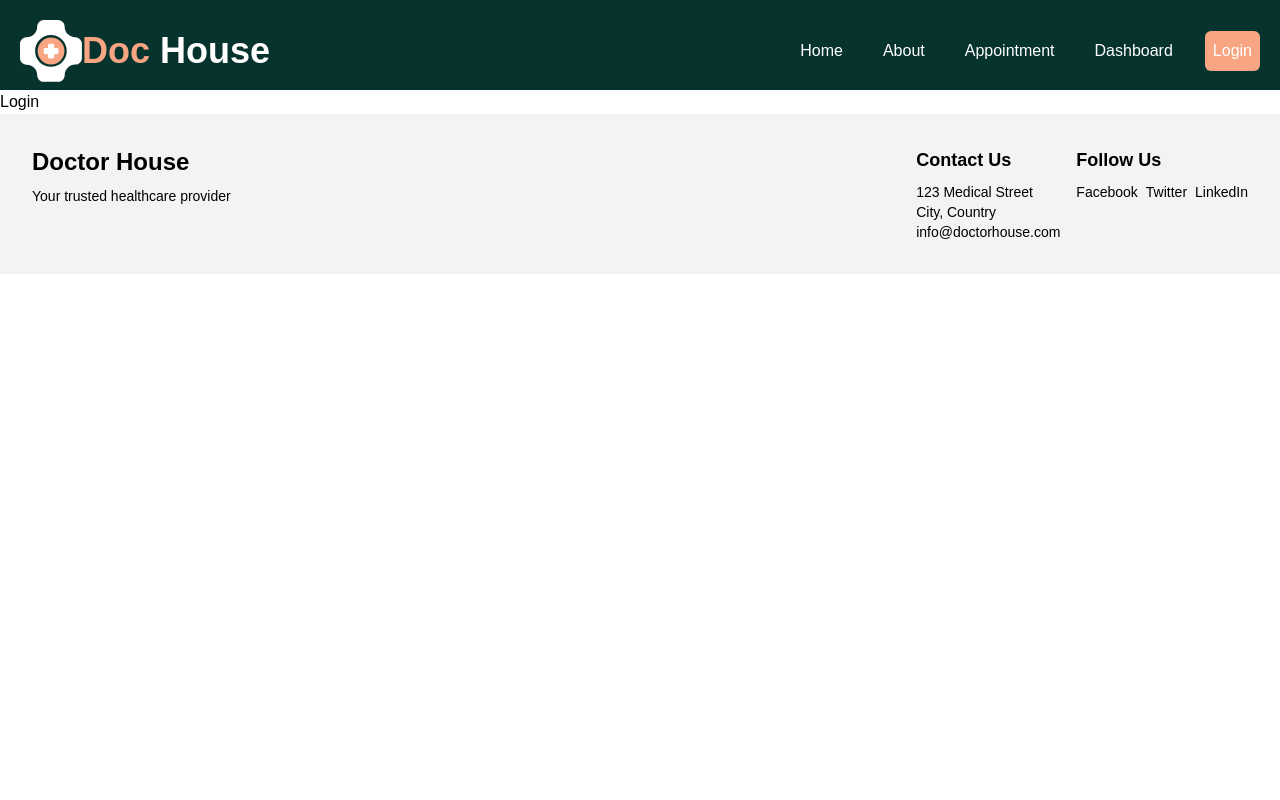
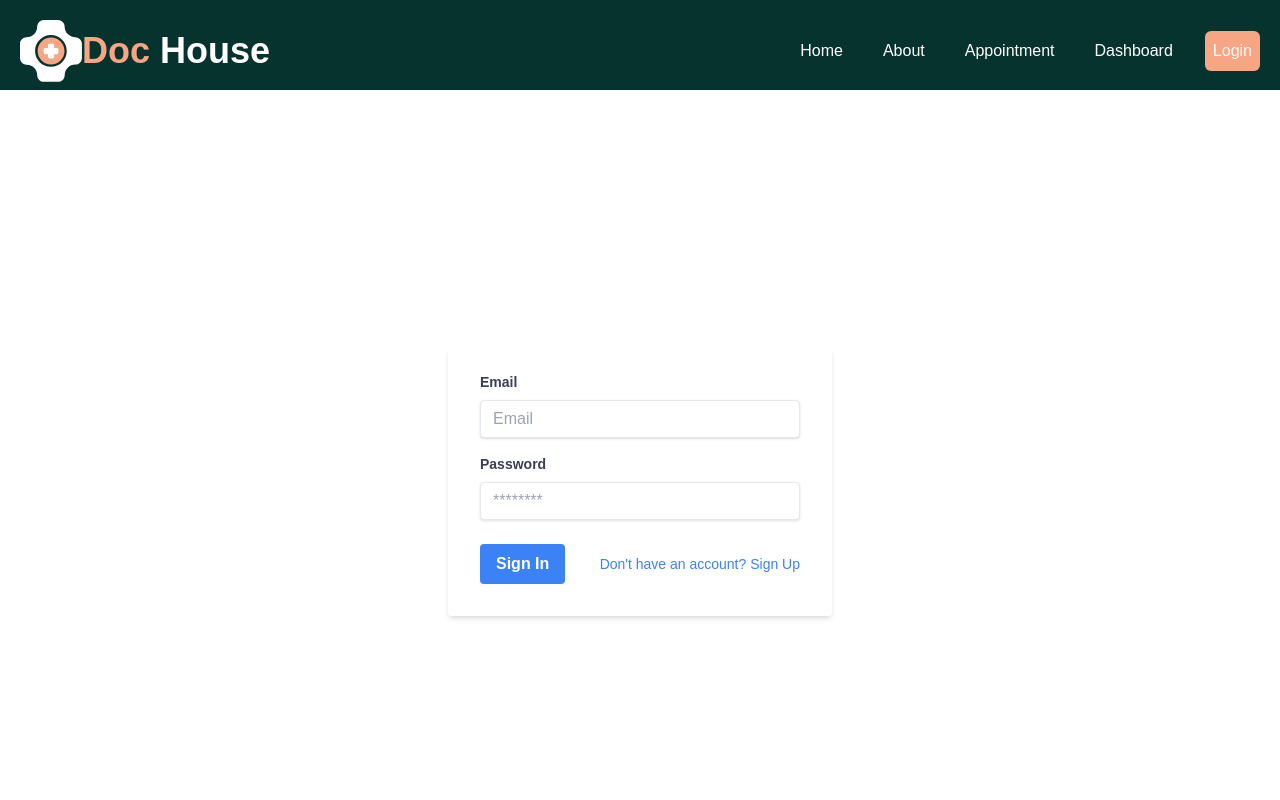
Before and after one commit to mehrabhossain1/doc-house, a React (Vite) app: page /login in a window 1280 px wide. Shown: the top 800 px of the page. Built offline with nearby package versions, Linux system fonts and the light colour scheme; no server answers.

Commit message:
created sing up and login component

```diff
--- a/src/pages/Login/Login.jsx
+++ b/src/pages/Login/Login.jsx
@@ -1,3 +1,52 @@
+import { Link } from 'react-router-dom'
+
 export const Login = () => {
-  return <div>Login</div>
+  return (
+    <div className='flex items-center justify-center h-screen'>
+      <form className='bg-white shadow-md rounded px-8 pt-6 pb-8 mb-4 w-96'>
+        <div className='mb-4'>
+          <label
+            className='block text-gray-700 text-sm font-bold mb-2'
+            htmlFor='email'
+          >
+            Email
+          </label>
+          <input
+            className='shadow appearance-none border rounded w-full py-2 px-3 text-gray-700 leading-tight focus:outline-none focus:shadow-outline'
+            id='email'
+            type='email'
+            placeholder='Email'
+          />
+        </div>
+        <div className='mb-6'>
+          <label
+            className='block text-gray-700 text-sm font-bold mb-2'
+            htmlFor='password'
+          >
+            Password
+          </label>
+          <input
+            className='shadow appearance-none border rounded w-full py-2 px-3 text-gray-700 leading-tight focus:outline-none focus:shadow-outline'
+            id='password'
+            type='password'
+            placeholder='********'
+          />
+        </div>
+        <div className='flex items-center justify-between'>
+          <button
+            className='bg-blue-500 hover:bg-blue-700 text-white font-bold py-2 px-4 rounded focus:outline-none focus:shadow-outline'
+            type='button'
+          >
+            Sign In
+          </button>
+          <Link
+            to='/signup' // Specify the route for the Sign Up page
+            className='text-blue-500 hover:text-blue-700 text-sm'
+          >
+            Don't have an account? Sign Up
+          </Link>
+        </div>
+      </form>
+    </div>
+  )
 }
--- a/src/pages/Signup/Signup.jsx
+++ b/src/pages/Signup/Signup.jsx
@@ -1,3 +1,66 @@
+import { Link } from 'react-router-dom'
+
 export const Signup = () => {
-  return <div>Signup</div>
+  return (
+    <div className='flex items-center justify-center h-screen'>
+      <form className='bg-white shadow-md rounded px-8 pt-6 pb-8 mb-4 w-96'>
+        <div className='mb-4'>
+          <label
+            className='block text-gray-700 text-sm font-bold mb-2'
+            htmlFor='username'
+          >
+            Username
+          </label>
+          <input
+            className='shadow appearance-none border rounded w-full py-2 px-3 text-gray-700 leading-tight focus:outline-none focus:shadow-outline'
+            id='username'
+            type='text'
+            placeholder='Username'
+          />
+        </div>
+        <div className='mb-4'>
+          <label
+            className='block text-gray-700 text-sm font-bold mb-2'
+            htmlFor='email'
+          >
+            Email
+          </label>
+          <input
+            className='shadow appearance-none border rounded w-full py-2 px-3 text-gray-700 leading-tight focus:outline-none focus:shadow-outline'
+            id='email'
+            type='email'
+            placeholder='Email'
+          />
+        </div>
+        <div className='mb-6'>
+          <label
+            className='block text-gray-700 text-sm font-bold mb-2'
+            htmlFor='password'
+          >
+            Password
+          </label>
+          <input
+            className='shadow appearance-none border rounded w-full py-2 px-3 text-gray-700 leading-tight focus:outline-none focus:shadow-outline'
+            id='password'
+            type='password'
+            placeholder='********'
+          />
+        </div>
+        <div className='flex items-center justify-between'>
+          <button
+            className='bg-blue-500 hover:bg-blue-700 text-white font-bold py-2 px-4 rounded focus:outline-none focus:shadow-outline'
+            type='button'
+          >
+            Sign Up
+          </button>
+          <Link
+            to='/login' // Specify the route for the Sign Up page
+            className='text-blue-500 hover:text-blue-700 text-sm'
+          >
+            Already have an account? Login
+          </Link>
+        </div>
+      </form>
+    </div>
+  )
 }
--- a/src/router/router.jsx
+++ b/src/router/router.jsx
@@ -5,6 +5,7 @@
 import { About } from '../pages/About/About'
 import { Appointment } from '../pages/Appointment/Appointment'
 import { Login } from '../pages/Login/Login'
+import { Signup } from '../pages/Signup/Signup'
 
 export const router = createBrowserRouter([
   {
@@ -27,6 +28,10 @@
         path: '/login',
         element: <Login />,
       },
+      {
+        path: '/signup',
+        element: <Signup />,
+      },
     ],
   },
   {
```
